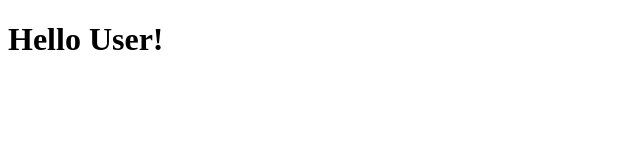
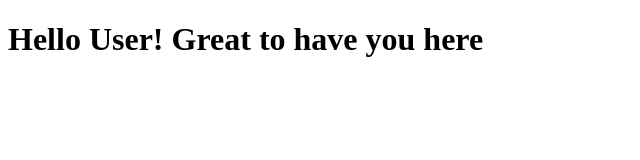
Before and after one commit to LOVENISHGAUR/Fun_Projects, a plain HTML site: page site/index.html in a window 1280 px wide. Shown: the whole page, without its empty margins (0-640 px from the left). Drawn offline with Linux system fonts and the light colour scheme.

Commit message:
Asmall change to our page

```diff
--- a/site/index.html
+++ b/site/index.html
@@ -4,6 +4,6 @@
     <title>RunnerBird</title>
 </head>
 <body>
-<h1>Hello User!</h1>
+<h1>Hello User! Great to have you here</h1>
 </body>
 </html>
```
